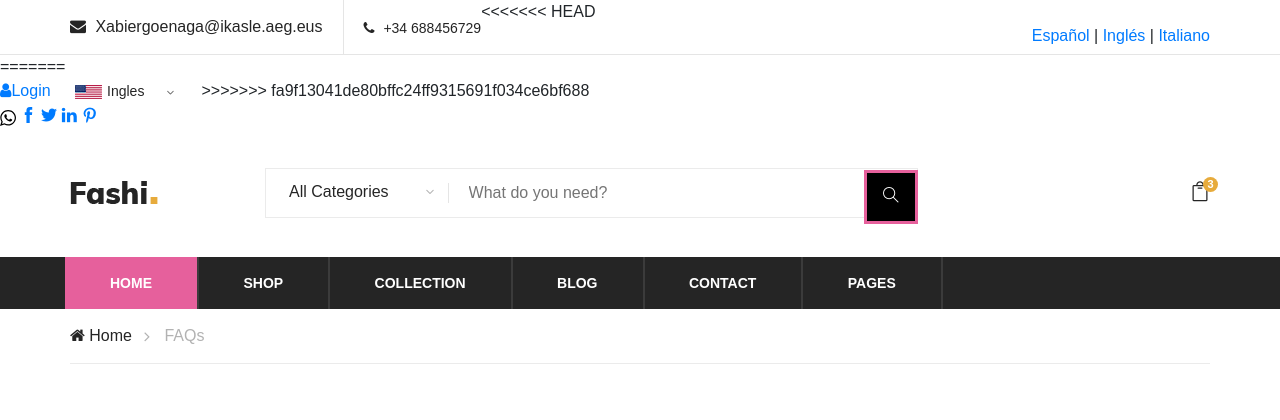
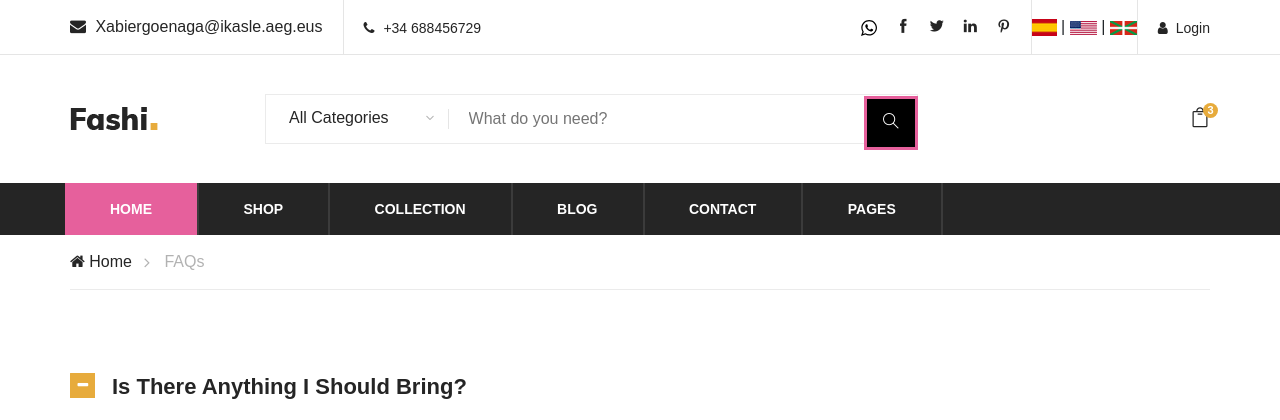
Before and after one commit to Misil4/E3P1, a PHP site: page /faq.php in a window 1280 px wide. Shown: the top 420 px of the page. Run offline with PHP 8.4, Linux system fonts and the light colour scheme; some web fonts are replaced.

Commit message:
5-03-2021

```diff
--- a/fashi-master/PHP/nav.php
+++ b/fashi-master/PHP/nav.php
@@ -18,32 +18,21 @@ include "configuracion.php"
                         +34 688456729
                     </div>
                 </div>
-<<<<<<< HEAD
-                <div class="footer text-right">
-     <a href="index.php?lang=es"> <?php echo $lang['es'] ?> </a> | <a href="index.php?lang=en"> <?php echo $lang['en'] ?></a> | <a href="index.php?lang=it"> <?php echo $lang['it'] ?> </a>
+                <div class="ht-right">
+                    <a href="#" class="login-panel"><i class="fa fa-user"></i>Login</a>
+                    <div class="lan-selector">
+     <a href="index.php?lang=es"> <?php echo $lang['es'] ?> </a> | <a href="index.php?lang=en"> <?php echo $lang['en'] ?></a> | <a href="index.php?lang=eus"> <?php echo $lang['eus'] ?> </a>
      </div>
-    </div>
-    </div>
-=======
-                <div class="ht-right">
-                    <a href="./login.php" class="login-panel"><i class="fa fa-user"></i>Login</a>
-                    <div class="lan-selector">
-                        <select class="language_drop" name="countries" id="countries" style="width:300px;">
-                            <option value='yt' data-image="img/flag-1.jpg" data-imagecss="flag yt"
-                                data-title="English">Ingles</option>
-                            <option value='yu' data-image="img/flag-3.png" data-imagecss="flag yu"
-                                data-title="Bangladesh">Euskera </option>
-                            <option value='yu' data-image="img/flag-4.png" data-imagecss="flag yu"
-                                data-title="Bangladesh">Español </option>
-                        </select>
-                    </div>
->>>>>>> fa9f13041de80bffc24ff9315691f034ce6bf688
                     <div class="top-social">
                         <a href="#"><i><img src="./img/whatsapp.svg" width="16px" height="16px"></i></a>
                         <a href="#"><i class="ti-facebook"></i></a>
                         <a href="#"><i class="ti-twitter-alt"></i></a>
                         <a href="#"><i class="ti-linkedin"></i></a>
                         <a href="#"><i class="ti-pinterest"></i></a>
+                        </div>
+</div>
+    </div>
+    </div>
                     </div>
                 </div>
             </div>
--- a/fashi-master/js/main.js
+++ b/fashi-master/js/main.js
@@ -156,7 +156,7 @@
     $(document).ready(function(e) {
     //no use
     try {
-        var pages = $("#pages").msDropdown({on:{change:function(data, ui) {
+        var pages = $("").msDropdown({on:{change:function(data, ui) {
             var val = data.value;
             if(val!="")
                 window.location = val;
--- a/fashi-master/lenguajes/es.php
+++ b/fashi-master/lenguajes/es.php
@@ -8,9 +8,7 @@ $lang = array(
     "Contacto" => "Contacto",
     "Descripcion" => "Esta es la descripción de mi Sitio Web en Español",
     "Titular" => "Mi Página Web en Español",
-    "en" => "Inglés",
-    "es" => "Español",
-    "it" => "Italiano"
+    "en" => '<img src="img/flag-1.jpg"></img>',
+    "es" => '<img src="img/flag-4.png" width="25px"></img>',
+    "eus" => '<img src="img/flag-3.png"></img>',
 );
-
-?>
```
Also changed, not shown: fashi-master/index.php (+5 -2 lines), fashi-master/lenguajes/en.php (+3 -5 lines), fashi-master/lenguajes/eus.php (renamed from fashi-master/lenguajes/it.php, +3 -6 lines).
